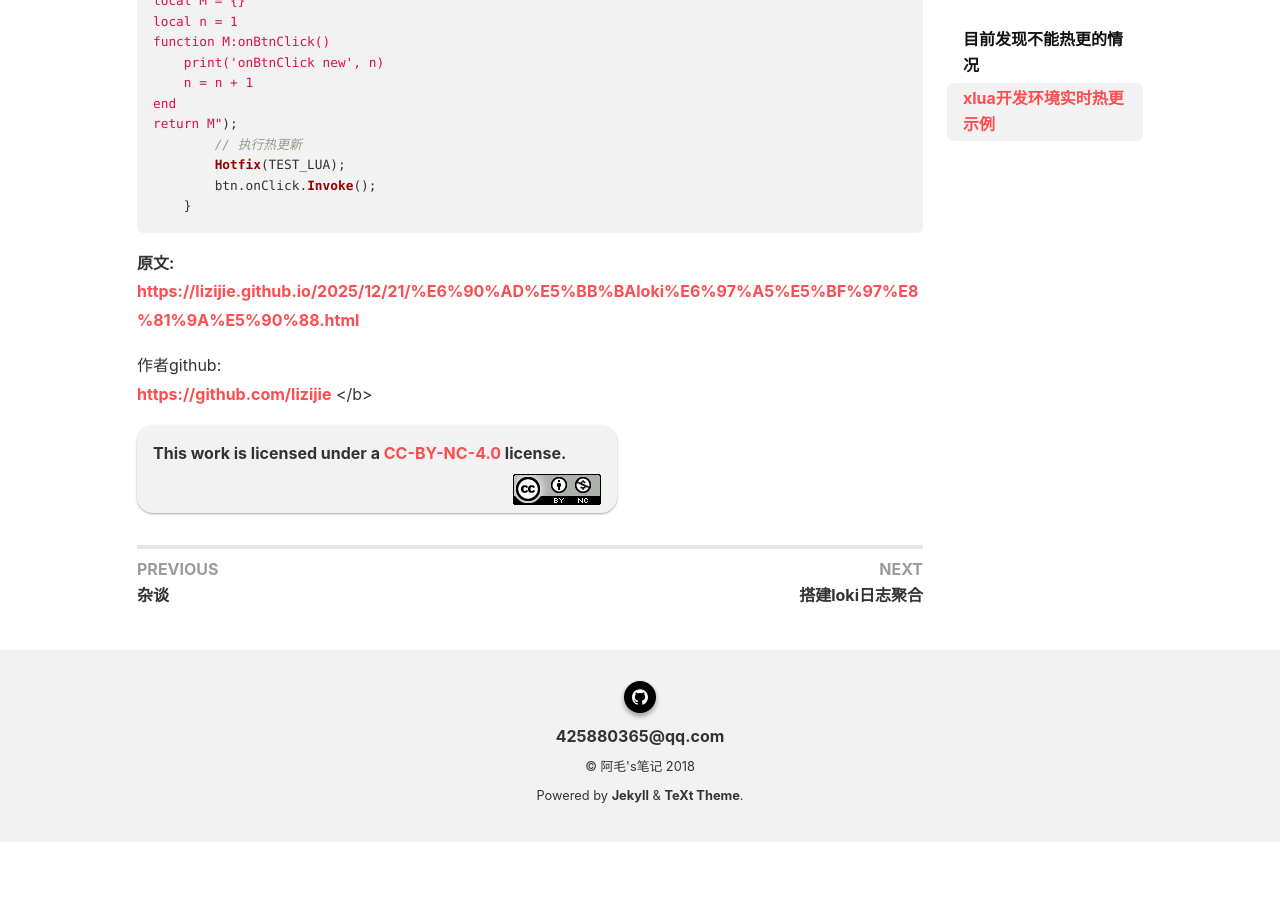
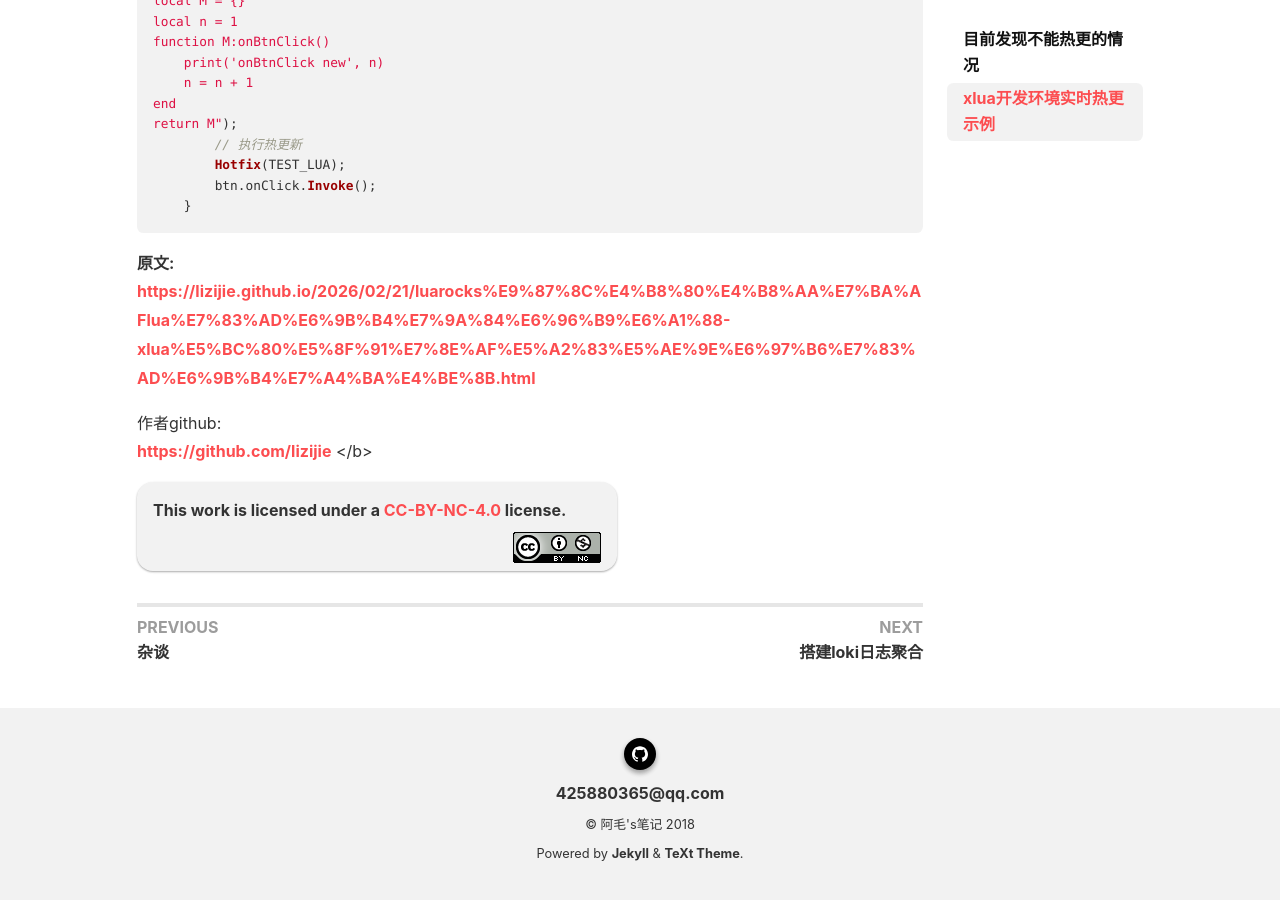
Before and after one commit to lizijie/lizijie.github.io, a Jekyll site: the page built from _posts/2026-02-21-luarocks里一个纯lua热更的方案 xlua开发环境实时热更示例.md, in a window 1280 px wide and 900 px high, scrolled down 5291 px. Built offline with Jekyll 4.4.1, drawn with Linux system fonts in a browser that asks for light colours; nearby versions of some CDN libraries; comment, search, counter and statistics services are not loaded; before the commit the page ends 6133 px from its top, so only the background shows below that.

Commit message:
update 2026-02-21-luarocks里一个纯lua热更的方案 xlua开发环境实时热更示例

```diff
--- a/_posts/2026-02-21-luarocks里一个纯lua热更的方案 xlua开发环境实时热更示例.md
+++ b/_posts/2026-02-21-luarocks里一个纯lua热更的方案 xlua开发环境实时热更示例.md
@@ -249,7 +249,7 @@ return M");
 
 
 <b>原文:<br>
-<https://lizijie.github.io/2025/12/21/%E6%90%AD%E5%BB%BAloki%E6%97%A5%E5%BF%97%E8%81%9A%E5%90%88.html>
+<https://lizijie.github.io/2026/02/21/luarocks%E9%87%8C%E4%B8%80%E4%B8%AA%E7%BA%AFlua%E7%83%AD%E6%9B%B4%E7%9A%84%E6%96%B9%E6%A1%88-xlua%E5%BC%80%E5%8F%91%E7%8E%AF%E5%A2%83%E5%AE%9E%E6%97%B6%E7%83%AD%E6%9B%B4%E7%A4%BA%E4%BE%8B.html>
 <br>
 
 作者github:<br>
```
